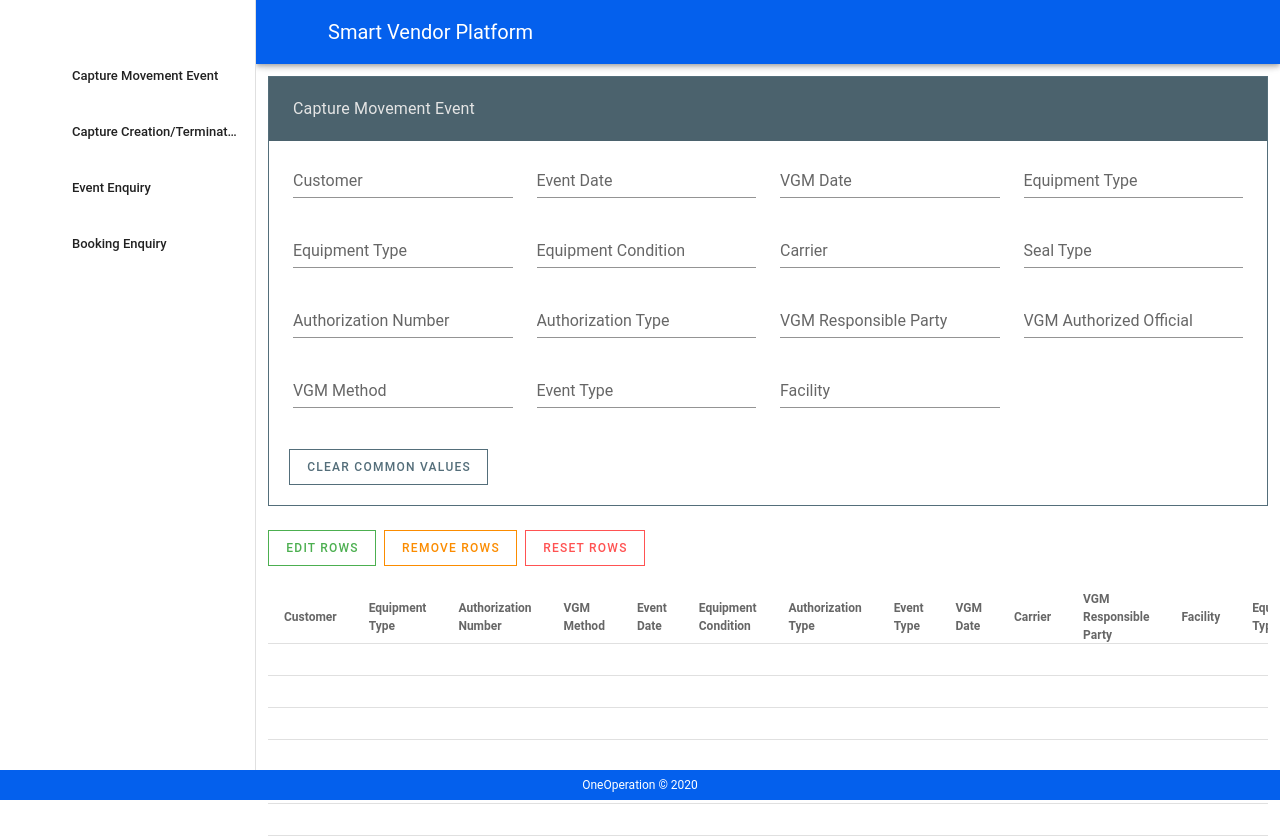
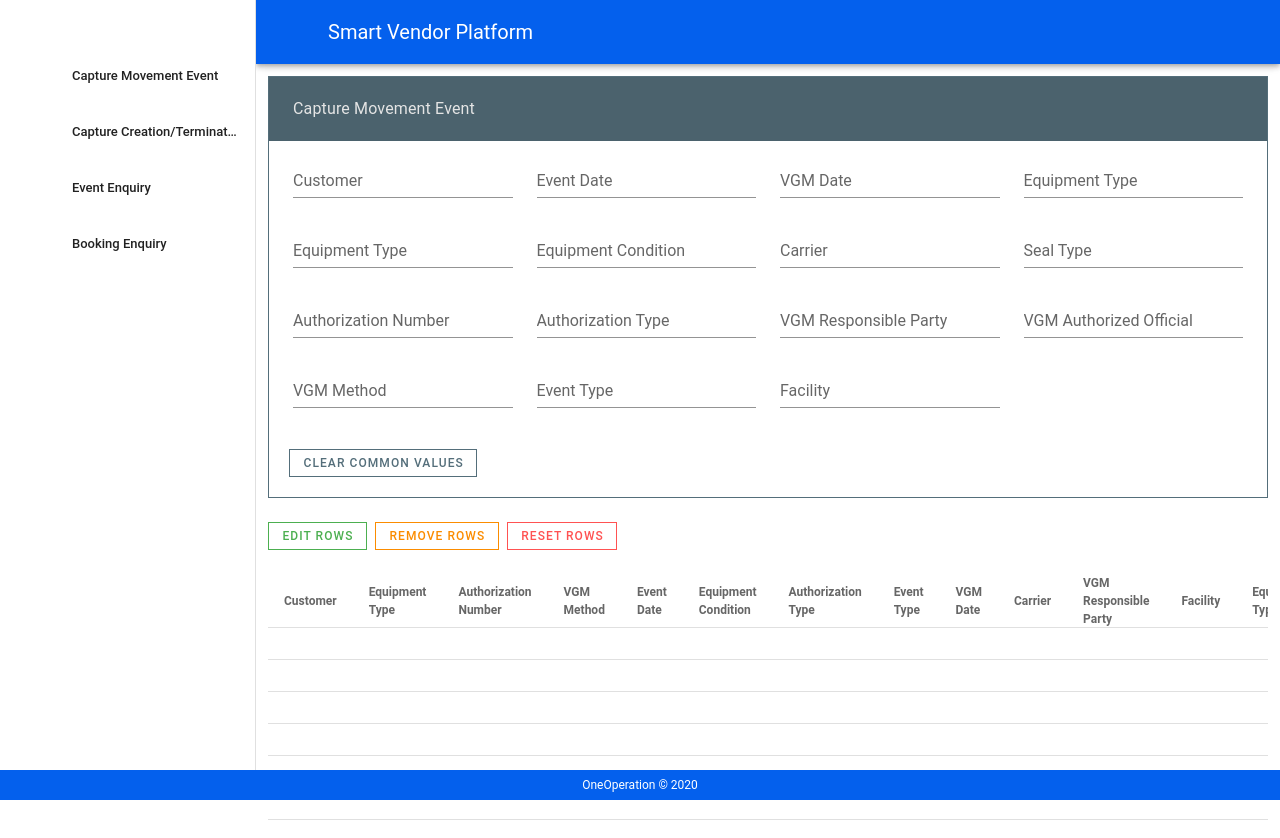
Before and after one commit to artieleartieleartiele/capture-event, a Vue app: page / in a window 1280 px wide. Shown: the top 838 px of the page. Built offline with nearby package versions, Linux system fonts and the light colour scheme; the HTML template or start-up script is replaced by a standard one.

Commit message:
Update buttons to small

```diff
--- a/src/components/CaptureMovementEventDetail.vue
+++ b/src/components/CaptureMovementEventDetail.vue
@@ -2,9 +2,15 @@
   <div>
     <v-row>
       <v-col>
-        <v-btn class="mr-2" tile outlined color="success">Edit Rows</v-btn>
-        <v-btn class="mr-2" tile outlined color="warning">Remove Rows</v-btn>
-        <v-btn class="mr-2" tile outlined color="error">Reset Rows</v-btn>
+        <v-btn class="mr-2" small tile outlined color="success">
+          Edit Rows
+        </v-btn>
+        <v-btn class="mr-2" small tile outlined color="warning">
+          Remove Rows
+        </v-btn>
+        <v-btn class="mr-2" small tile outlined color="error">
+          Reset Rows
+        </v-btn>
       </v-col>
     </v-row>
     <v-row>
--- a/src/components/CaptureMovementEventHeaderItem.vue
+++ b/src/components/CaptureMovementEventHeaderItem.vue
@@ -150,6 +150,7 @@
       <v-row>
         <v-btn
           class="ma-2"
+          small="true"
           tile
           outlined
           color="blue-grey darken-1"
```
